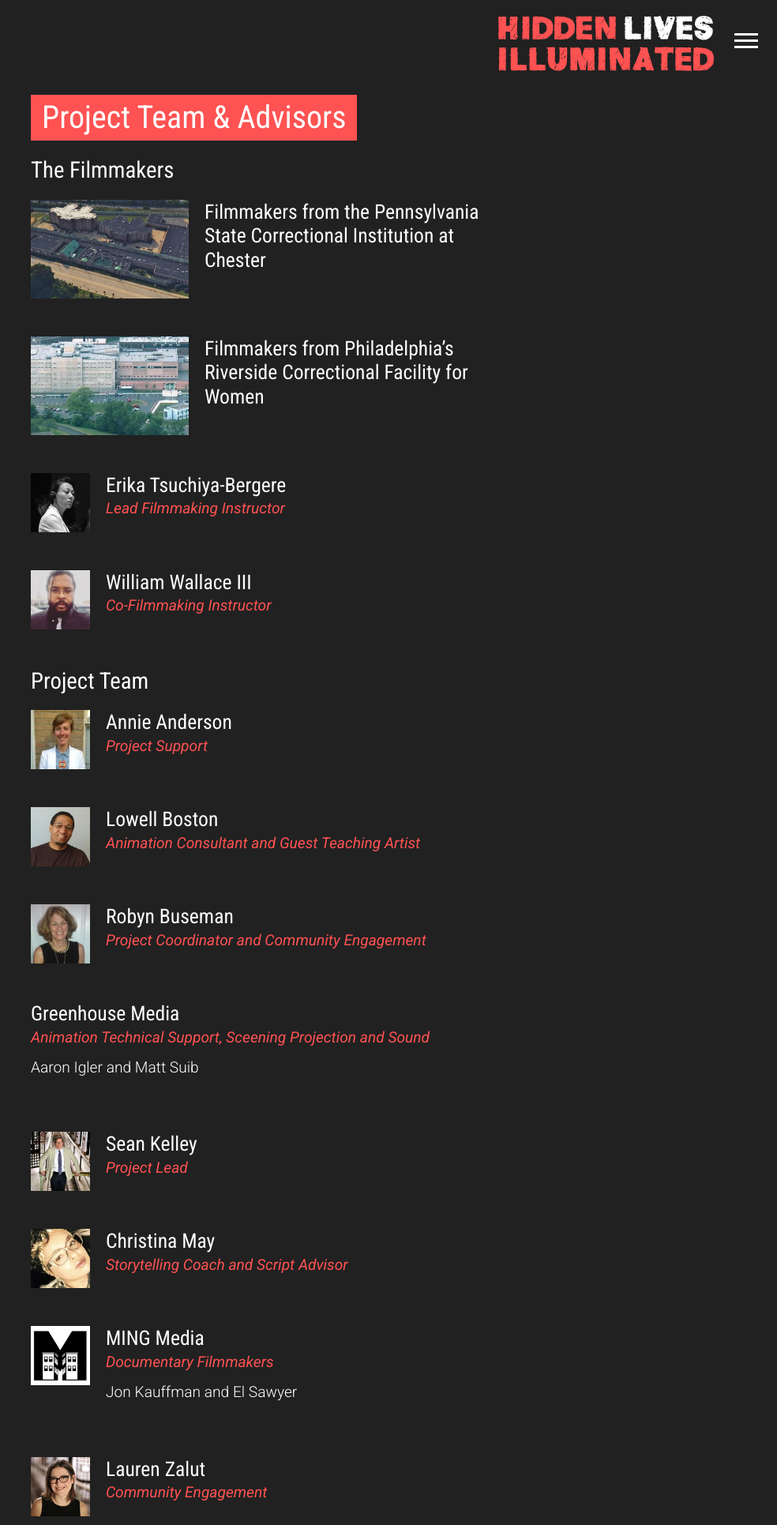
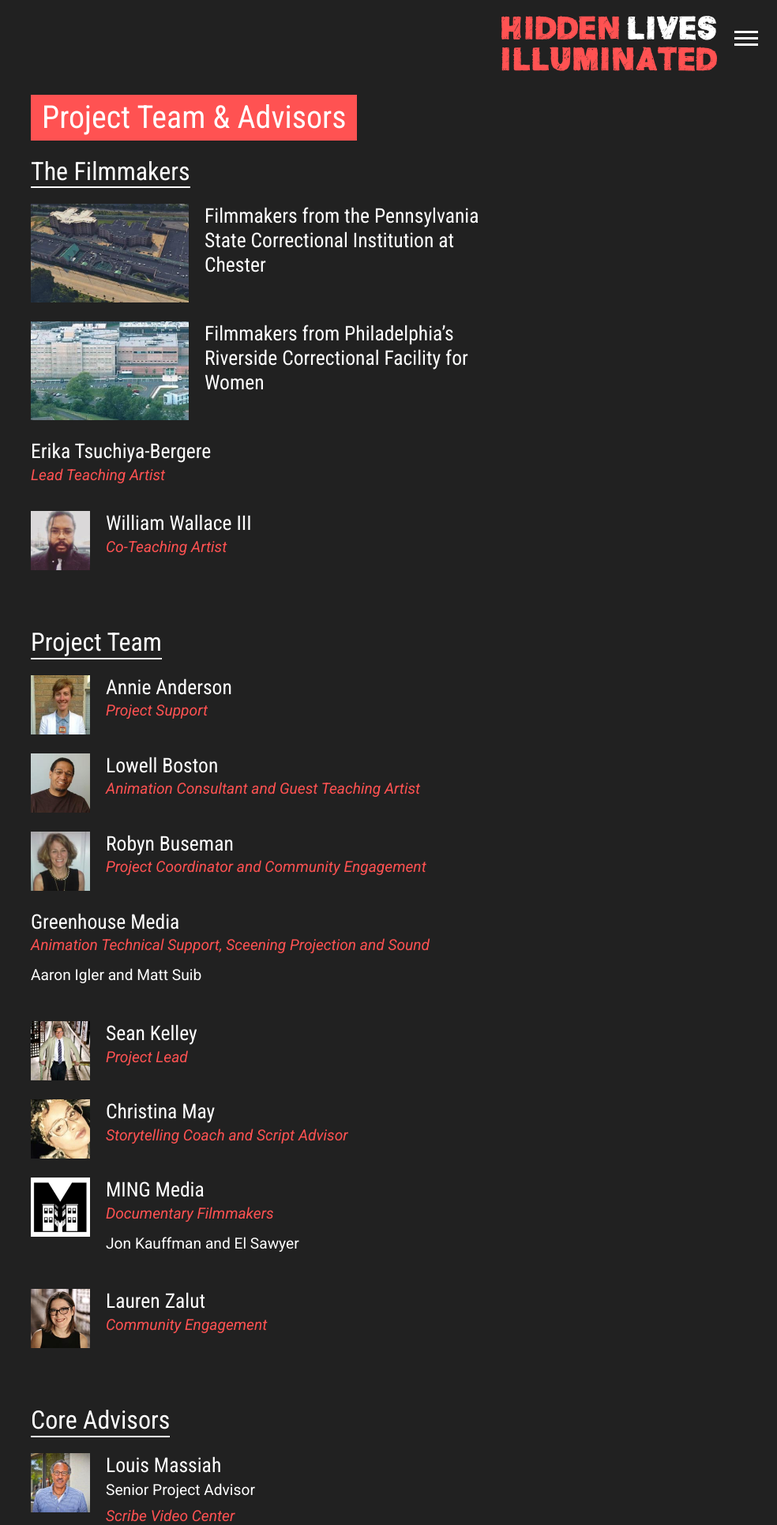
Before and after one commit to InteractiveMechanics/hidden-lives-illuminated, a PHP site: page /project-team-and-advisors/index.php in a window 1280 px wide. Shown: the top 1931 px of the page at 79% size, without its empty margins (296-1280 px from the left). Run offline with PHP 8.4, Linux system fonts and the light colour scheme.

Commit message:
Changes from 2/19 design review

```diff
--- a/about-the-project/index.php
+++ b/about-the-project/index.php
@@ -3,6 +3,7 @@
 	$page_class 	= "page-interior";
 	$page_title		= "About the Project";
 	$page_id		= 2;
+	$inverse		= true;
 
 	require('../inc/header.php');
 ?>
--- a/css/main.css
+++ b/css/main.css
@@ -249,7 +253,7 @@ header {
     letter-spacing: 1px;
     color: white;
     display: inline-block;
-    margin-right: 15px;
+    margin-right: 55px;
     cursor: pointer; }
     @media (max-width: 767px) {
       header #brand {
@@ -301,37 +309,40 @@ header {
           color: #ffeb3b; }
         header #brand:hover span.brand-illuminated, header #brand:focus span.brand-illuminated, header #brand:active span.brand-illuminated {
           color: white; } }
-  header #menu-icon {
+
+#menu-icon {
   display: inline-block;
   height: 36px;
   width: 40px;
   padding: 4px 6px;
-    top: 0px;
+  top: 25px;
   position: relative;
-    cursor: pointer; }
+  cursor: pointer;
+  position: fixed;
+  left: -60px; }
   @media (max-width: 767px) {
-      header #menu-icon {
+    #menu-icon {
       height: 34px;
       width: 36px; } }
-    header #menu-icon .menu-icon-bar {
+  #menu-icon .menu-icon-bar {
     width: 30px;
     height: 3px;
     background: white;
     margin: 4px 0;
     position: absolute;
     transition: 0.5s all; }
-      header #menu-icon .menu-icon-bar:nth-child(1) {
+    #menu-icon .menu-icon-bar:nth-child(1) {
       top: 10px; }
-      header #menu-icon .menu-icon-bar:nth-child(2) {
+    #menu-icon .menu-icon-bar:nth-child(2) {
       top: 18px; }
-      header #menu-icon .menu-icon-bar:nth-child(3) {
+    #menu-icon .menu-icon-bar:nth-child(3) {
       top: 26px; }
-    header #menu-icon.active .menu-icon-bar:nth-child(1) {
+  #menu-icon.active .menu-icon-bar:nth-child(1) {
     transform: rotate(-45deg);
     top: 20px; }
-    header #menu-icon.active .menu-icon-bar:nth-child(2) {
+  #menu-icon.active .menu-icon-bar:nth-child(2) {
     opacity: 0; }
-    header #menu-icon.active .menu-icon-bar:nth-child(3) {
+  #menu-icon.active .menu-icon-bar:nth-child(3) {
     transform: rotate(45deg);
     top: 20px; }
 
@@ -346,12 +357,14 @@ h1 {
   padding: 5px 14px; }
   @media (max-width: 767px) {
     h1 {
-      font-size: 2rem; } }
+      font-size: 1.8rem; } }
 
 h2 {
   font-weight: 300;
-  font-size: 1.8rem;
   font-family: 'Roboto Condensed', sans-serif; }
+  @media (max-width: 767px) {
+    h2 {
+      font-size: 1.5rem; } }
   h2 small {
     font-size: 75%;
     font-style: italic;
@@ -407,8 +423,15 @@ h5 {
 p, li {
   font-size: 1.2rem;
   line-height: 1.8;
-  font-weight: 300;
+  font-weight: 400;
   font-family: 'Roboto', sans-serif; }
+  @media (max-width: 767px) {
+    p, li {
+      font-size: 1rem; } }
+
+.text-underline {
+  border-bottom: 2px solid white;
+  display: inline-block; }
 
 .nav-link {
   color: white;
--- a/css/sass/base/_helpers.scss
+++ b/css/sass/base/_helpers.scss
@@ -19,8 +19,5 @@
 }
 
 .fade-in {
-    -webkit-animation: fadeIn 1s 1 forwards;                // A sample helper that fades something in, nice for page animations onLoad
-    -moz-animation: fadeIn 1s 1 forwards;
-    -o-animation: fadeIn 1s 1 forwards;
-    animation: fadeIn 1s 1 forwards;
+    animation: fadeIn 1s linear 1 forwards;
 }
--- a/css/sass/components/_header.scss
+++ b/css/sass/components/_header.scss
@@ -26,7 +26,7 @@ header {
     }
 
     @include screen-xs {
-		position: fixed;
+		// position: fixed;
 
 		&.active {
 		    transform: translateX(-300px);
@@ -41,7 +41,7 @@ header {
 
 		color: white;
 		display: inline-block;
-		margin-right: 15px;
+		margin-right: 55px;
 		cursor: pointer;
 
 		@include screen-xs {
@@ -54,6 +54,10 @@ header {
 
 			@include screen-xs {
 
+			}
+			@include screen-xl {
+				width: 300px;
+				height: 77px;
 			}
 		}
 
@@ -116,14 +120,18 @@ header {
 			}
 		}
 	}
+}
+
 #menu-icon {
 	display: inline-block;
 	height: 36px;
     width: 40px;
     padding: 4px 6px;
-	    top: 0px;
+    top: 25px;
     position: relative;
     cursor: pointer;
+    position: fixed;
+    left: -60px;
 
     @include screen-xs {
 	    height: 34px;
@@ -166,4 +174,3 @@ header {
 		}
 	}
 }
-}
--- a/css/sass/components/_layout.scss
+++ b/css/sass/components/_layout.scss
@@ -3,10 +3,18 @@ body {
 	height: 100%;
 	min-height: 100%;
 	background-color: rgba(33,33,33,1.0);
+
+	&.inverse {
+		// background-color: #CCC;
+	}
 }
 
 main {
 	transition: 0.5s all;
+
+	body.inverse & {
+		background-color: #CCC;
+	}
 
 	&.active {
 		transform: translateX(-400px);
@@ -19,6 +27,7 @@ main {
 	&.page-home {
 		background-image: url("../assets/homepage-desktop.jpg");
 		background-size: cover;
+		background-position-y: bottom;
 		height: 100vh;
 
 		@include screen-xs {
@@ -83,6 +92,11 @@ main {
 			color: white;
 			margin-bottom: 20px;
 		}
+		h2, h3, h4, h5, h6 {
+			body.inverse & {
+				color: black;
+			}
+		}
 		h3 {
 			margin-bottom: 10px;
 
@@ -96,6 +110,10 @@ main {
 		}
 		p, li {
 			color: white;
+
+			body.inverse & {
+				color: black;
+			}
 		}
 		a {
 			&.return-to {
@@ -210,6 +228,10 @@ nav {
 			    svg {
 				    width: 24px;
 					height: 24px;
+
+					path {
+						fill: white;
+					}
 			    }
 		    }
 		}
--- a/css/sass/components/_typography.scss
+++ b/css/sass/components/_typography.scss
@@ -11,14 +11,17 @@ h1 {
     padding: 5px 14px;
 
     @include screen-xs {
-	    font-size: 2rem;
+	    font-size: 1.8rem;
     }
 }
 
 h2 {
 	font-weight: 300;
-	font-size: 1.8rem;
 	font-family: 'Roboto Condensed', sans-serif;
+
+	@include screen-xs {
+		font-size: 1.5rem;
+	}
 
 	small {
 		font-size: 75%;
@@ -37,6 +40,10 @@ h3 {
 	font-weight: 300;
 	font-size: 1.6rem;
 	font-family: 'Roboto Condensed', sans-serif;
+
+	@include screen-xs {
+		font-size: 1.3rem;
+	}
 
 	a {
 		color: white;
@@ -90,11 +97,19 @@ h5 {
 p, li {
 	font-size: 1.2rem;
 	line-height: 1.8;
-	font-weight: 300;
+	font-weight: 400;
 	// text-align: justify;
 
 	font-family: 'Roboto', sans-serif;
 
+	@include screen-xs {
+		font-size: 1rem;
+	}
+}
+
+.text-underline {
+	border-bottom: 2px solid white;
+    display: inline-block;
 }
 
 .nav-link {
--- a/inc/header.php
+++ b/inc/header.php
@@ -17,8 +17,13 @@
 
     <title><?php if ($page_title){ echo $page_title . ' | ' . $site_title; } else { echo $site_title . ' | ' . $site_desc; } ?></title>
 </head>
-<body>
+<body class="fade-in <?php if ($inverse): ?>inverse<?php endif; ?>">
 	<nav>
+		<div id="menu-icon">
+			<div class="menu-icon-bar"></div>
+			<div class="menu-icon-bar"></div>
+			<div class="menu-icon-bar"></div>
+		</div>
 	    <ul>
 			<li <?php if ($page_id == 0){ echo "class='active'"; } ?>><a href="<?php echo $base_path; ?>">Home</a></li>
 			<li <?php if ($page_id == 1){ echo "class='active'"; } ?>><a href="<?php echo $base_path; ?>screening-schedule">Screening Schedule</a></li>
@@ -50,7 +55,6 @@
 				<path class="st0" d="M50,15.65H35.72c-1.69,0-3.57,2.22-3.57,5.19v10.31H50v14.7H32.14V90H15.29V45.85H0v-14.7h15.29V22.5
 					C15.29,10.09,23.9,0,35.72,0H50V15.65z"/>
 				</svg>
-
 			</a>
 			<a href="https://www.twitter.com/easternstate" class="icon" target="_blank">
 				<!-- Generator: Adobe Illustrator 23.0.1, SVG Export Plug-In  -->
@@ -84,7 +88,6 @@
 					 M79.13,16.6c0,1.32-1.08,2.4-2.4,2.4h-7.2c-1.32,0-2.4-1.08-2.4-2.4V9.4c0-1.32,1.08-2.4,2.4-2.4h7.2c1.32,0,2.4,1.08,2.4,2.4V16.6
 					z M59,43c0-8.84-7.16-16-16-16c-8.84,0-16,7.16-16,16s7.16,16,16,16C51.84,59,59,51.84,59,43z"/>
 				</svg>
-
 			</a>
 	    </div>
     </nav>
@@ -873,11 +876,6 @@
 			</svg>
 
 		</a>
-		<div id="menu-icon">
-			<div class="menu-icon-bar"></div>
-			<div class="menu-icon-bar"></div>
-			<div class="menu-icon-bar"></div>
-		</div>
 	</header>
 
 	<main class="<?php echo $page_class; ?>">
--- a/index.php
+++ b/index.php
@@ -3,6 +3,7 @@
 	$page_class 	= "page-home";
 	$page_title		= "";
 	$page_id		= 0;
+	$inverse		= false;
 
 	require('inc/header.php');
 ?>
@@ -14,7 +15,7 @@
 			<div class="page-content">
 				<h1>Animated films by currently-incarcerated artists projected onto Eastern State Penitentiary.</h1>
 				<h2>August 15 &ndash; September 12, 2019</h2>
-				<figcaption>ABOVE:  Artist’s rendering using still image from Last Day of Freedom, directed by Dee Hibbert-Jones and Nomi Talisman.</figcaption>
+				<figcaption>ABOVE:  Artist’s rendering using still image from <em>Last Day of Freedom</em>, directed by Dee Hibbert-Jones and Nomi Talisman.</figcaption>
 			</div>
 		</div>
 	</div>
--- a/project-team-and-advisors/index.php
+++ b/project-team-and-advisors/index.php
@@ -3,6 +3,7 @@
 	$page_class 	= "page-interior";
 	$page_title		= "Project Team & Advisors";
 	$page_id		= 3;
+	$inverse		= false;
 
 	require('../inc/header.php');
 ?>
@@ -14,86 +15,82 @@
 				<h1><?php echo $page_title; ?></h1>
 
 				<br />
-				<h2>The Filmmakers</h2>
-				<img src="<?php echo $base_path; ?>assets/team/hidden-lives-pennsylvania-state-correctional.jpg" alt="Pennsylvania State Correctional Institution at Chester" class="float-left max-200" />
+				<h2 class="text-center text-underline">The Filmmakers</h2>
+				<div class="clearfix"></div>
+
+				<img src="<?php echo $base_path; ?>assets/team/hidden-lives-pennsylvania-state-correctional.jpg" alt="Pennsylvania State Correctional Institution" class="float-left max-200" />
 				<h3>Filmmakers from the Pennsylvania State Correctional Institution at Chester</h3>
 				<div class="clearfix"></div><br/>
 
-				<br />
-				<img src="<?php echo $base_path; ?>assets/team/hidden-lives-philadelphia-correctional.jpg" alt="Philadelphia’s Riverside Correctional Facility for Women" class="float-left max-200" />
+				<img src="<?php echo $base_path; ?>assets/team/hidden-lives-philadelphia-correctional.jpg" alt="Riverside Correctional Facility for Women" class="float-left max-200" />
 				<h3>Filmmakers from Philadelphia’s Riverside Correctional Facility for Women</h3>
 				<div class="clearfix"></div><br/>
 
-				<br />
-				<img src="<?php echo $base_path; ?>assets/team/hidden-lives-erika-tsuchiya-bergere.jpg" alt="Erika Tsuchiya-Bergere" class="float-left" />
-				<h3>Erika Tsuchiya-Bergere <small>Lead Filmmaking Instructor</small></h3>
+				<h3>Erika Tsuchiya-Bergere <small>Lead Teaching Artist</small></h3>
 				<div class="clearfix"></div><br/>
 
-				<br />
 				<img src="<?php echo $base_path; ?>assets/team/hidden-lives-william-wallace.jpg" alt="William Wallace III" class="float-left" />
-				<h3>William Wallace III <small>Co-Filmmaking Instructor</small></h3>
+				<h3>William Wallace III <small>Co-Teaching Artist</small></h3>
 				<div class="clearfix"></div><br/>
 
-				<br />
-				<h2>Project Team</h2>
+
+				<br /><br />
+				<h2 class="text-center text-underline">Project Team</h2>
+				<div class="clearfix"></div>
+
 				<img src="<?php echo $base_path; ?>assets/team/hidden-lives-annie-anderson.jpg" alt="Annie Anderson" class="float-left" />
 				<h3>Annie Anderson <small>Project Support</small></h3>
 				<div class="clearfix"></div><br/>
 
-				<br />
 				<img src="<?php echo $base_path; ?>assets/team/hidden-lives-lowell-boston.jpg" alt="Lowell Boston" class="float-left" />
 				<h3>Lowell Boston <small>Animation Consultant and Guest Teaching Artist</small></h3>
 				<div class="clearfix"></div><br/>
 
-				<br />
 				<img src="<?php echo $base_path; ?>assets/team/hidden-lives-robyn-buseman.jpg" alt="Robyn Buseman" class="float-left" />
 				<h3>Robyn Buseman <small>Project Coordinator and Community Engagement</small></h3>
 				<div class="clearfix"></div><br/>
 
-				<br />
 				<h3>Greenhouse Media <small>Animation Technical Support, Sceening Projection and Sound</small></h3>
 				<p>Aaron Igler and Matt Suib</p>
 				<div class="clearfix"></div><br/>
 
-				<br />
 				<img src="<?php echo $base_path; ?>assets/team/hidden-lives-sean-kelley.jpg" alt="Sean Kelley" class="float-left" />
 				<h3>Sean Kelley <small>Project Lead</small></h3>
 				<div class="clearfix"></div><br/>
 
-				<br />
 				<img src="<?php echo $base_path; ?>assets/team/hidden-lives-christina-may.jpg" alt="Christina May" class="float-left" />
 				<h3>Christina May <small>Storytelling Coach and Script Advisor</small></h3>
 				<div class="clearfix"></div><br/>
 
-				<br />
 				<img src="<?php echo $base_path; ?>assets/team/hidden-lives-ming.jpg" alt="MING Media" class="float-left" />
 				<h3>MING Media <small>Documentary Filmmakers</small></h3>
 				<p>Jon Kauffman and El Sawyer</p>
 				<div class="clearfix"></div><br/>
 
-				<br />
 				<img src="<?php echo $base_path; ?>assets/team/hidden-lives-lauren-zalut.jpg" alt="Lauren Zalut" class="float-left" />
 				<h3>Lauren Zalut <small>Community Engagement</small></h3>
 				<div class="clearfix"></div><br/>
 
-				<br />
-				<h2>Core Advisors</h2>
+
+				<br /><br />
+				<h2 class="text-center text-underline">Core Advisors</h2>
+				<div class="clearfix"></div>
+
 				<img src="<?php echo $base_path; ?>assets/team/hidden-lives-louis-massiah.jpg" alt="Louis Massiah" class="float-left" />
 				<h3>Louis Massiah
 				<p>Senior Project Advisor</p>
 				<small>Scribe Video Center</small></h3>
 				<div class="clearfix"></div><br/>
 
-				<img src="<?php echo $base_path; ?>assets/team/hidden-lives-janet-kelley.jpg" alt="Janet Kelley" class="float-left" />
-				<h3>Janet Kelley <small>PA Department of Corrections</small></h3>
-				<div class="clearfix"></div><br/>
-
 				<img src="<?php echo $base_path; ?>assets/team/hidden-lives-jesse-krimes.jpg" alt="Jesse Krimes" class="float-left" />
 				<h3>Jesse Krimes <small>Visual Artist, Co-Founder of Right of Return Fellowship</small></h3>
 				<div class="clearfix"></div><br/>
 
-				<br />
-				<h2>Additional Project Advisors</h2>
+
+				<br /><br />
+				<h2 class="text-center text-underline">Additional Project Advisors</h2>
+				<div class="clearfix"></div>
+
 				<img src="<?php echo $base_path; ?>assets/team/hidden-lives-penny-balkin-bach.jpg" alt="Penny Balkin Bach" class="float-left" />
 				<h3>Penny Balkin Bach <small>Association for Public Art</small></h3>
 				<div class="clearfix"></div><br/>
```
Also changed, not shown: other parts of css/main.css (+17 -6 lines), screening-schedule/index.php (+13 -6 lines), assets/team/hidden-lives-penny-balkin-bach.jpg, 1 other file. Lines whose indentation alone changed are shown as unchanged.
